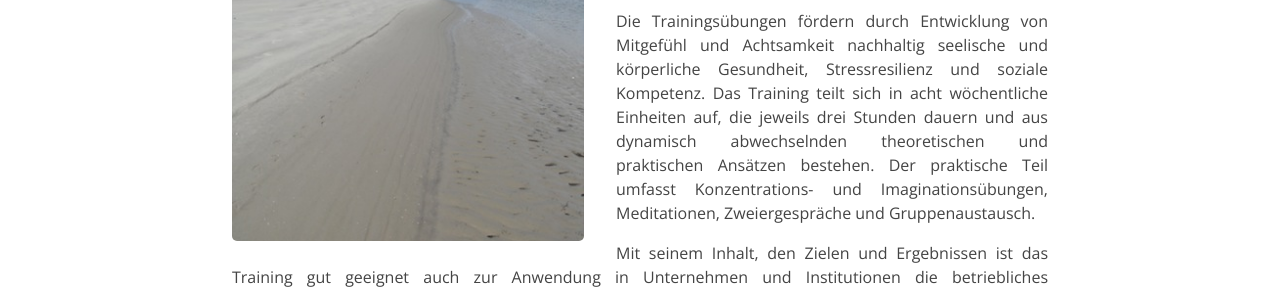
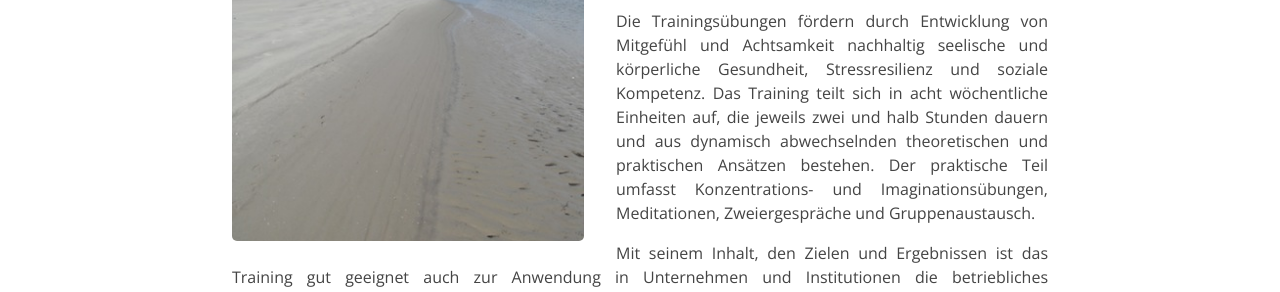
Before and after one commit to herzweite/herzweite.github.io, a Jekyll site: the page built from training.md, in a window 1280 px wide. Shown: the part 468-760 px from the top of the page. Built offline with Jekyll 4.4.1, drawn with Linux system fonts in a browser that asks for light colours.

Commit message:
Update training.md

```diff
--- a/training.md
+++ b/training.md
@@ -11,7 +11,7 @@ title: Training
 Die Grundlage des Programms sind Methoden, die von der  Wissenschaft  (Neurowissenschaft,
 Medizin, Psychologie) wiederholt geprüft und als wirksam bestätigt worden sind. MSC wurde von Kristin Neff (University of Austin) und Christopher Germer (Harvard Medical School) entwickelt.
 
-Die Trainingsübungen fördern durch Entwicklung von Mitgefühl und Achtsamkeit nachhaltig seelische und körperliche Gesundheit, Stressresilienz und soziale Kompetenz. Das Training teilt sich in acht wöchentliche Einheiten auf, die jeweils drei Stunden dauern und aus dynamisch abwechselnden theoretischen und praktischen Ansätzen bestehen. Der praktische Teil umfasst Konzentrations- und
+Die Trainingsübungen fördern durch Entwicklung von Mitgefühl und Achtsamkeit nachhaltig seelische und körperliche Gesundheit, Stressresilienz und soziale Kompetenz. Das Training teilt sich in acht wöchentliche Einheiten auf, die jeweils zwei und halb Stunden dauern und aus dynamisch abwechselnden theoretischen und praktischen Ansätzen bestehen. Der praktische Teil umfasst Konzentrations- und
 Imaginationsübungen, Meditationen, Zweiergespräche und Gruppenaustausch.
 
 Mit seinem Inhalt, den Zielen und Ergebnissen ist das Training gut geeignet auch zur Anwendung in Unternehmen und Institutionen die betriebliches Gesundheitsmanagament und Gesundheitsförderung der eigenen MitarbeiterInnen als wichtigen Bestandteil für erfolgreiche und nachhaltige Weiterentwicklung erkannt haben.
```
